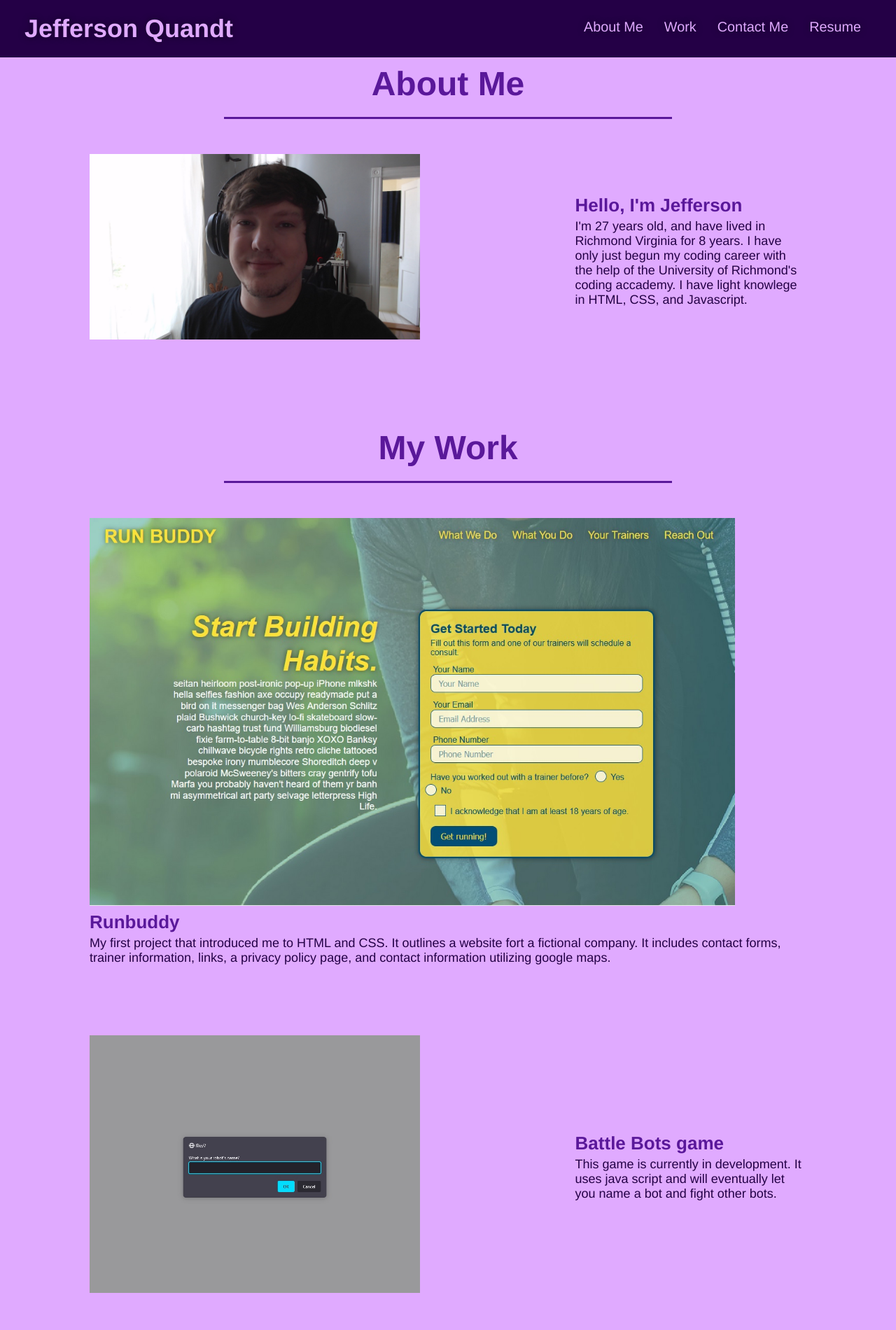
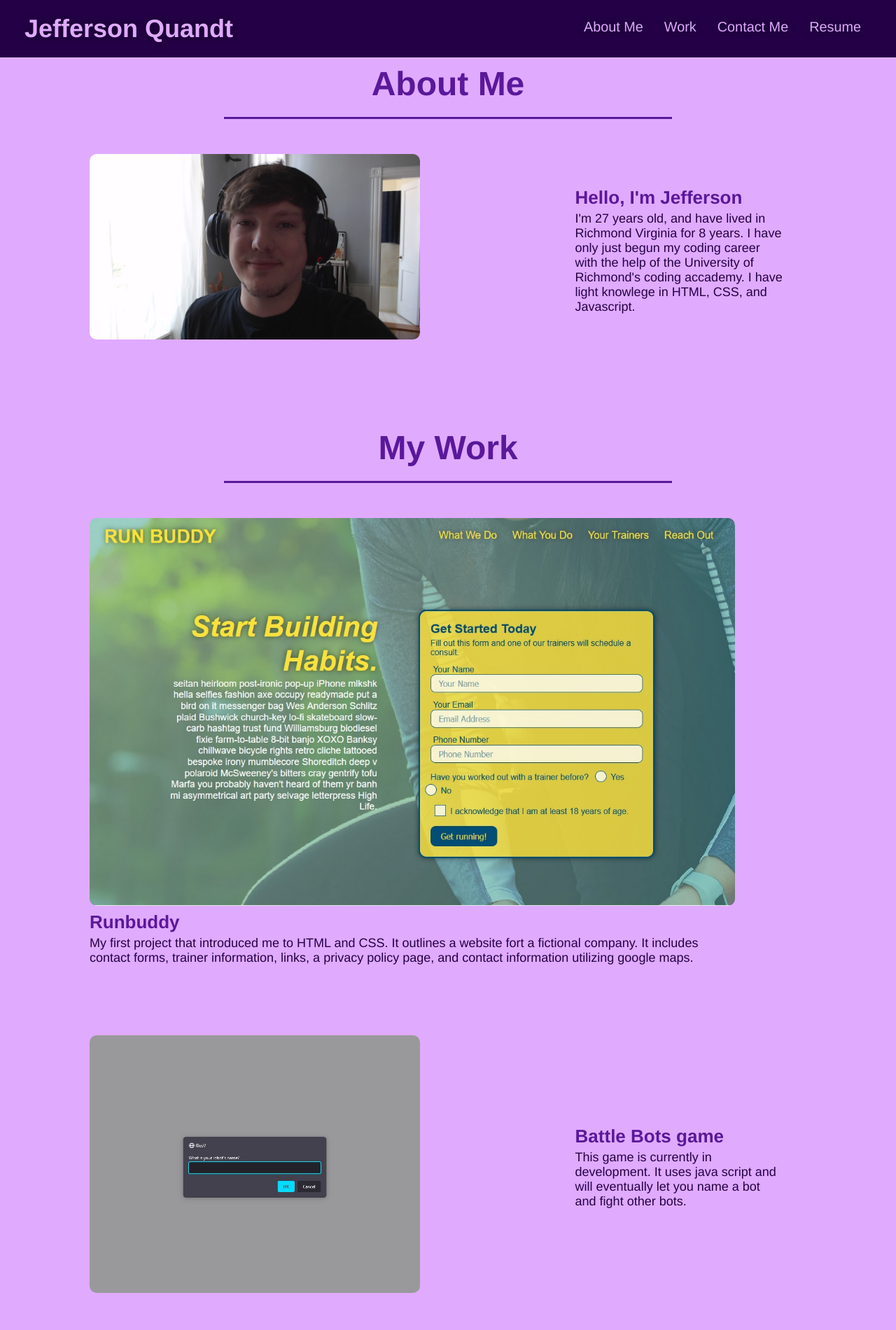
Before and after one commit to Jefid/portfolio, a plain HTML site: page index.html in a window 1280 px wide. Shown: the top 1900 px of the page at 70% size. Drawn offline with Linux system fonts and the light colour scheme.

Commit message:
finished styling portfolio after adding group project

```diff
--- a/assets/css/style.css
+++ b/assets/css/style.css
@@ -68,7 +68,7 @@
   header nav ul li a:hover {
     background: var(--primary-color);
     color: var(--secondary-color);
-    border-radius: 15px;
+    border-radius: 10px;
     text-shadow: none;
   }
 
@@ -113,6 +113,7 @@
 
 .profile-img img {
   max-width: 70%;
+  border-radius: 10px;
 }
 /* ABOUT ME SECTION END */
 
@@ -134,10 +135,12 @@
 .project-img:hover {
   transition: 0.5s ease-in-out;
   opacity: 50%;
+  color: var(--tertiary-color);
 }
 #large-image:hover {
   transition: 0.5s ease-in-out;
   opacity: 50%;
+  color: var(--tertiary-color);
 }
 
 .project:last-child {
@@ -159,15 +162,18 @@
 
 #large-image {
   width: 90%;
+  border-radius: 10px;
 }
 .project-img {
   flex: 20 12%;
   margin-right: 20px;
+  border-radius: 10px;
 }
 
 
 .project-img img {
   max-width: 70%;
+  border-radius: 10px;
 }
 
 .project-text {
@@ -183,6 +189,10 @@
   font-size: 26px;
   line-height: 1.5;
   color: var(--secondary-color);
+}
+
+div p {
+  max-width: 90%;
 }
 
 /* WORK AND PROJECTS END  */
```
